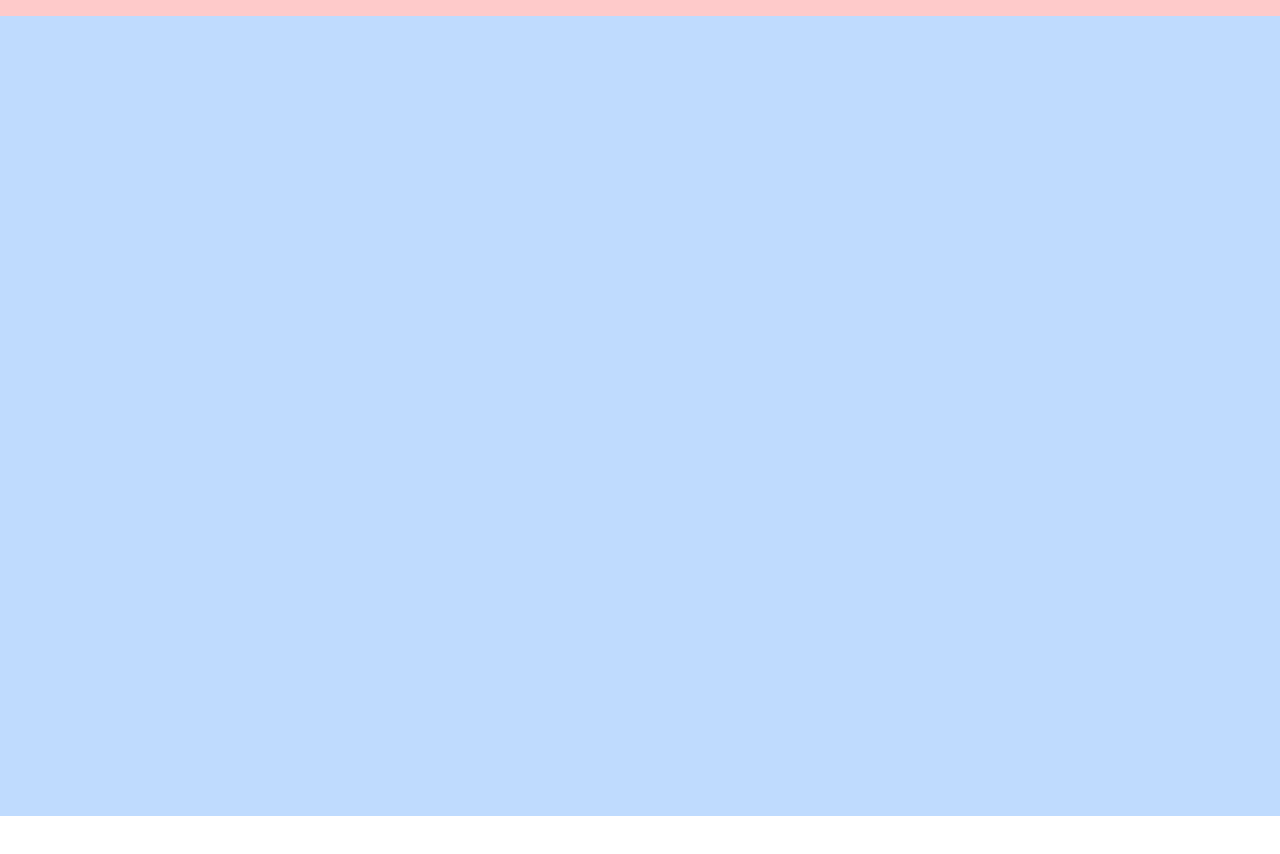
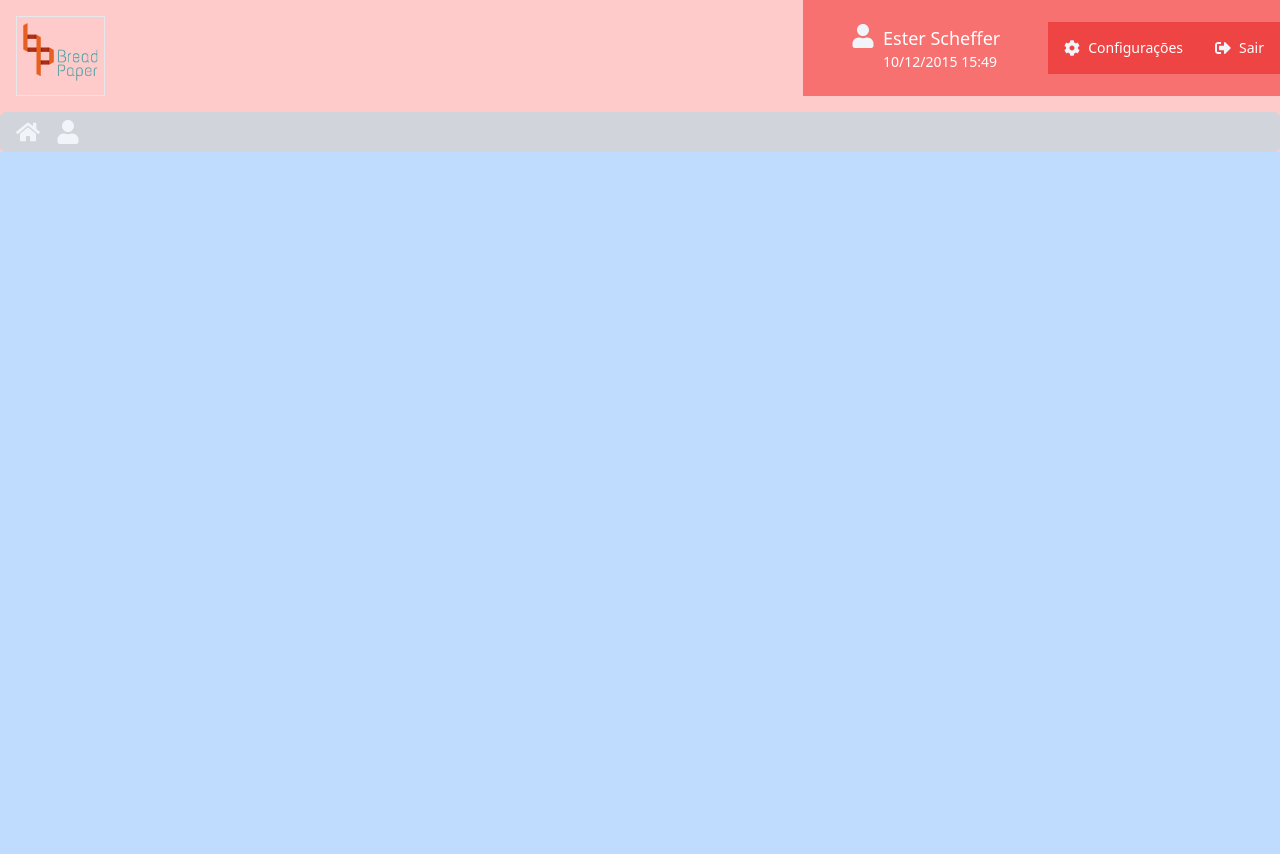
Before and after one commit to danilocolasso/react-base, a React (Vite) app: page /home in a window 1280 px wide. Shown: the top 854 px of the page. Before the commit the page ends 816 px from the top, so only its background shows below. Built offline with nearby package versions, Linux system fonts and the light colour scheme.

Commit message:
Add Header User and Navbar items

```diff
--- /dev/null
+++ b/src/components/layout/Header/Header.tsx
@@ -0,0 +1,19 @@
+import { cn } from '@/utils/className';
+import React from 'react';
+import logo from '@/assets/logo.png';
+import { Navbar } from '@/components/layout/Navbar';
+import { HeaderUser } from '../HeaderUser';
+
+export interface HeaderProps extends React.HTMLAttributes<HTMLDivElement> {}
+
+export const Header: React.FC<HeaderProps> = ({ className, ...props }) => {
+  return (
+    <header className={cn('flex flex-col gap-4 bg-red-200', className)} {...props}>
+      <div className='flex justify-between pl-4'>
+        <img src={logo} alt='logo' className='mt-4 h-20 cursor-pointer border border-gray-200' />
+        <HeaderUser />
+      </div>
+      <Navbar />
+    </header>
+  );
+};
--- /dev/null
+++ b/src/components/layout/Header/index.ts
@@ -0,0 +1 @@
+export { Header } from './Header';
--- /dev/null
+++ b/src/components/layout/HeaderUser/HeaderUser.tsx
@@ -0,0 +1,30 @@
+import React from 'react';
+import { Icon, Icons } from '@/components/ui/Icon';
+import { useHeaderUser } from './useHeaderUser';
+
+export interface HeaderUserProps extends React.HTMLAttributes<HTMLDivElement> {}
+
+export const HeaderUser: React.FC<HeaderUserProps> = ({ className, ...props }) => {
+  const { actions } = useHeaderUser();
+
+  return (
+    <div className='flex gap-8 pl-8 bg-red-400 text-white' {...props}>
+      <div className='flex items-center gap-2 p-4'>
+        <Icon name='FaUser' size='medium' className='self-start mt-2' />
+        <div className='flex flex-col'>
+          <span className='text-lg'>Ester Scheffer</span>
+          <span className='text-sm'>10/12/2015 15:49</span>
+        </div>
+      </div>
+
+      <div className='flex gap-8 p-4 bg-red-500 self-center'>
+        {actions.map((action, index) => (
+          <a key={index} href={action.route} className='flex gap-2 items-center'>
+            <Icon name={action.icon as keyof typeof Icons} />
+            <span className='text-sm'>{action.label}</span>
+          </a>
+        ))}
+      </div>
+    </div>
+  );
+};
--- /dev/null
+++ b/src/components/layout/HeaderUser/index.ts
@@ -0,0 +1 @@
+export { HeaderUser } from './HeaderUser';
--- /dev/null
+++ b/src/components/layout/HeaderUser/useHeaderUser.ts
@@ -0,0 +1,26 @@
+import { Icons } from '@/components/ui/Icon';
+
+export type HeaderUserAction = {
+  icon: keyof typeof Icons;
+  label: string;
+  route: string;
+};
+
+export const useHeaderUser = () => {
+  const actions = [
+    {
+      icon: 'FaCog',
+      label: 'Configurações',
+      route: '/settings',
+    },
+    {
+      icon: 'FaSignOutAlt',
+      label: 'Sair',
+      route: '/logout',
+    },
+  ];
+
+  return {
+    actions,
+  };
+}
--- a/src/components/layout/Navbar/Navbar.tsx
+++ b/src/components/layout/Navbar/Navbar.tsx
@@ -1,12 +1,19 @@
-import { cn } from '@/utils/className';
+import { Icon } from '@/components/ui/Icon';
 import React from 'react';
+import { useNavbar } from './useNavbar';
 
 export interface NavbarProps extends React.HTMLAttributes<HTMLDivElement> {}
 
-export const Navbar: React.FC<NavbarProps> = ({ children, className, ...props }) => {
+export const Navbar: React.FC<NavbarProps> = ({ className, ...props }) => {
+  const { items } = useNavbar();
+
   return (
-    <header className={cn('flex pb-4 flex-col bg-red-200', className)} {...props}>
-      {children}
-    </header>
+    <nav className='flex gap-4 px-4 py-2 rounded-md bg-gray-300' {...props}>
+      {items.map((item, index) => (
+        <a key={index} href={item.route} className='text-primary'>
+          <Icon name={item.icon} size='medium' />
+        </a>
+      ))}
+    </nav>
   );
 };
--- /dev/null
+++ b/src/components/layout/Navbar/useNavbar.ts
@@ -0,0 +1,23 @@
+import { Icons } from '@/components/ui/Icon';
+
+export type NavbarItem = {
+  icon: keyof typeof Icons;
+  route: string;
+};
+
+export const useNavbar = () => {
+  const items: NavbarItem[] = [
+    {
+      icon: 'FaHome',
+      route: '/'
+    },
+    {
+      icon: 'FaUser',
+      route: '/profile'
+    }
+  ];
+
+  return {
+    items,
+  };
+}
--- a/src/pages/Home/Home.tsx
+++ b/src/pages/Home/Home.tsx
@@ -1,15 +1,15 @@
 import { Screen } from '@/components/layout/Screen'
-import { Navbar } from '@/components/layout/Navbar'
 import { Sidebar } from '@/components/layout/Sidebar'
 import { Content } from '@/components/layout/Content'
 import { Footer } from '@/components/layout/Footer'
 import { PageWrapper } from '@/components/layout/PageWrapper'
+import { Header } from '@/components/layout/Header'
 
 export const Home = () => {
   return (
     <Screen>
       <PageWrapper>
-        <Navbar />
+        <Header />
         <Sidebar />
         <Content>
 
```
